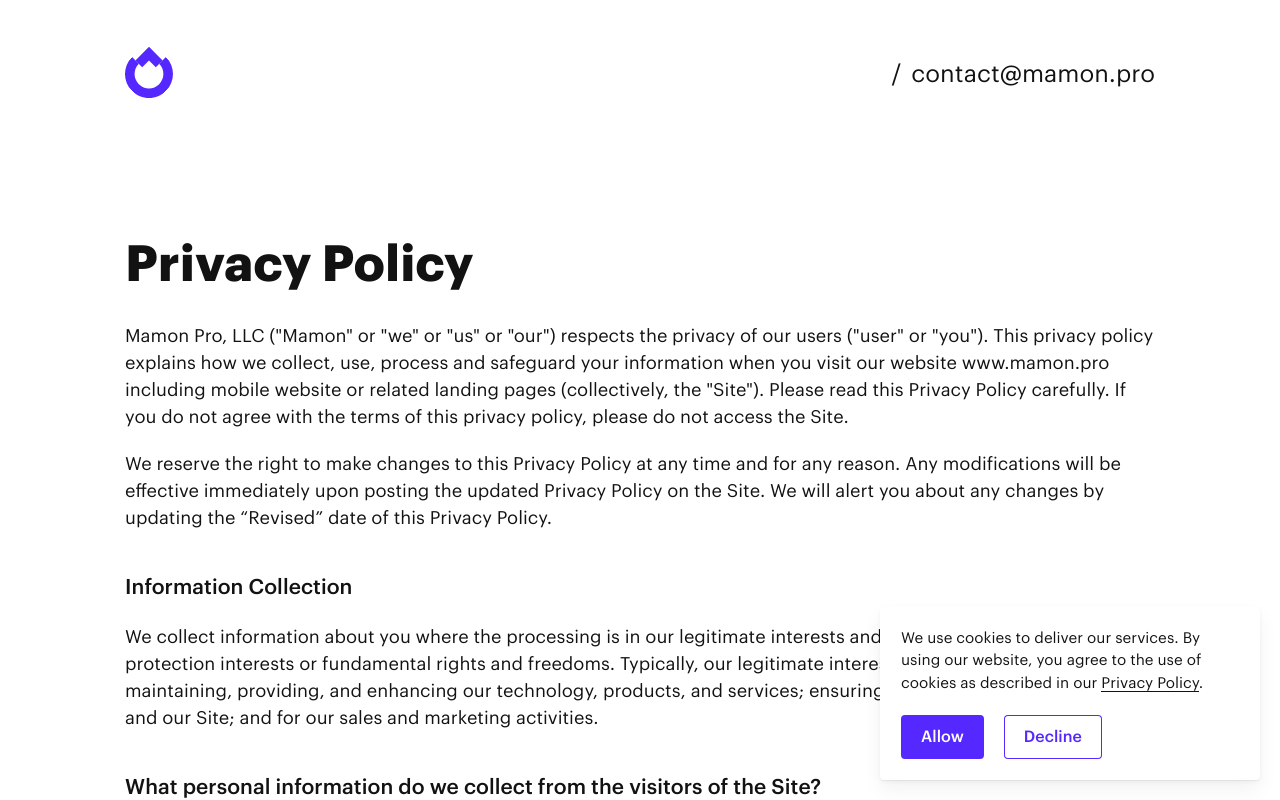
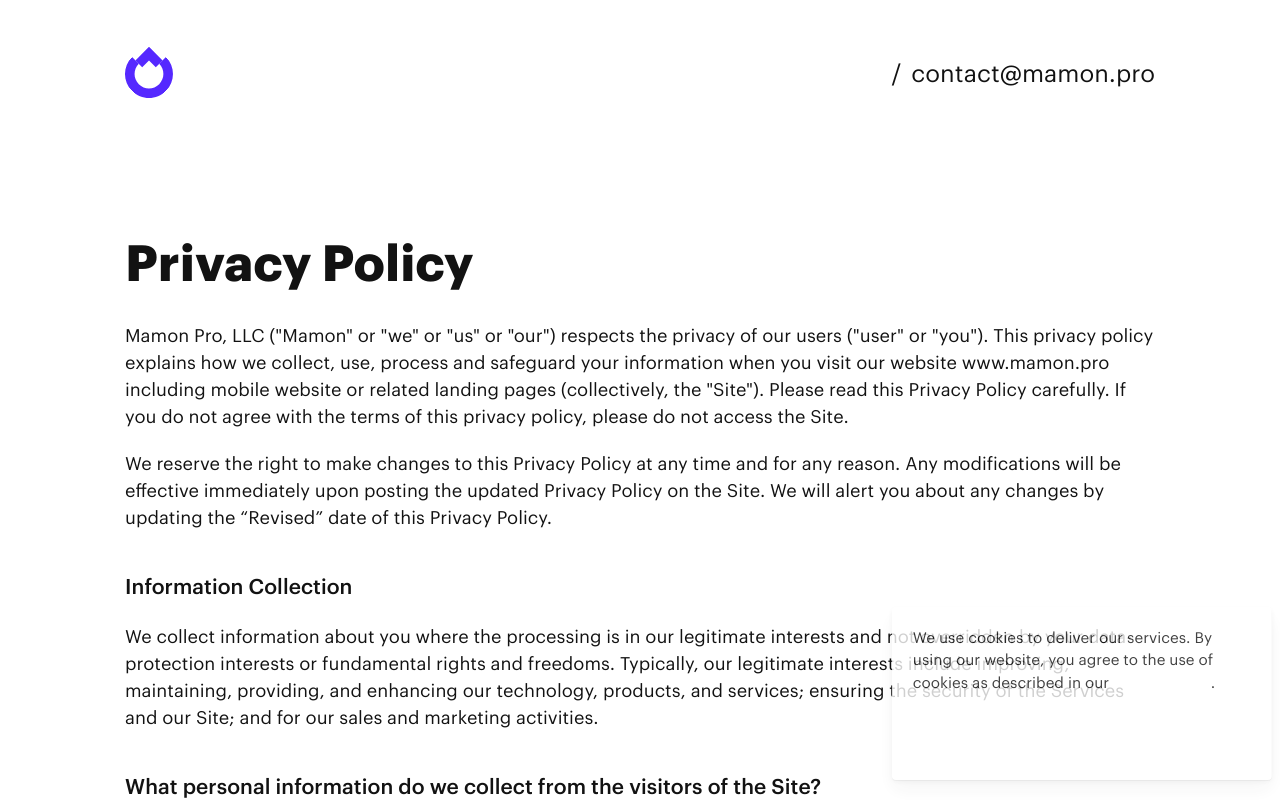
Before and after one commit to sergeyloysha/mamon.pro, a React (Create React App) app: page /privacy in a window 1280 px wide. Shown: the top 800 px of the page. Built offline with nearby package versions, Linux system fonts and the light colour scheme.

Commit message:
added gdpr

```diff
--- a/src/components/Cookies.jsx
+++ b/src/components/Cookies.jsx
@@ -1,16 +1,57 @@
-import React from 'react'
+import React, { Component } from 'react'
 import { Cookies, Link, Button } from '../styles'
 
-export default () => {
+export default class extends Component {
+  state = {
+    show: false
+  }
+
+  componentWillMount () {
+    if (!this.isSet()) {
+      setTimeout(() => this.setState({
+        show: true
+      }), 5000)
+    }
+  }
+
+  isSet = () => {
+    return !!localStorage.getItem('gdpr')
+  }
+
+  show () {
+    this.setState({
+      show: true
+    })
+  }
+
+  hide () {
+    this.setState({
+      show: false
+    })
+  }
+
+  handleAllow = () => {
+    localStorage.setItem('gdpr', true)
+    this.hide()
+  }
+
+  handleDecline = () => {
+    this.hide()
+  }
+
+  render () {
+    const { show } = this.state
+
     return (
-    <Cookies>
+      <Cookies show={show}>
         <Cookies.Inner>
           <Cookies.Message>We use cookies to deliver our services. By using our website, you agree to the use of cookies as described in our <Link href='/privacy'>Privacy Policy</Link>.</Cookies.Message>
           <Cookies.Controls>
-          <Button>Allow</Button>
-          <Button white>Decline</Button>
+            <Button onClick={this.handleAllow}>Allow</Button>
+            <Button white onClick={this.handleDecline}>Decline</Button>
           </Cookies.Controls>
         </Cookies.Inner>
       </Cookies>
     )
   }
+}
--- a/src/styles.js
+++ b/src/styles.js
@@ -636,6 +636,17 @@
   border: .1rem solid rgba(255,255,255,.1);
   box-shadow: 0 .1rem 0 rgba(0,0,0,.05), 0 .2rem .6rem rgba(0,0,0,.05), 0 1rem 2rem rgba(0,0,0,.05);
   background: ${colors.white};
+
+  transform: translateX(6rem);
+  opacity: 0;
+  visibility: hidden;
+  transition: all .2s;
+
+  ${props => props.show && `
+    visibility: visible;
+    opacity: 1;
+    transform: translateX(0);
+  `}
 `
 
 Cookies.Inner = styled.div`
```
Lines whose indentation alone changed are shown as unchanged.
